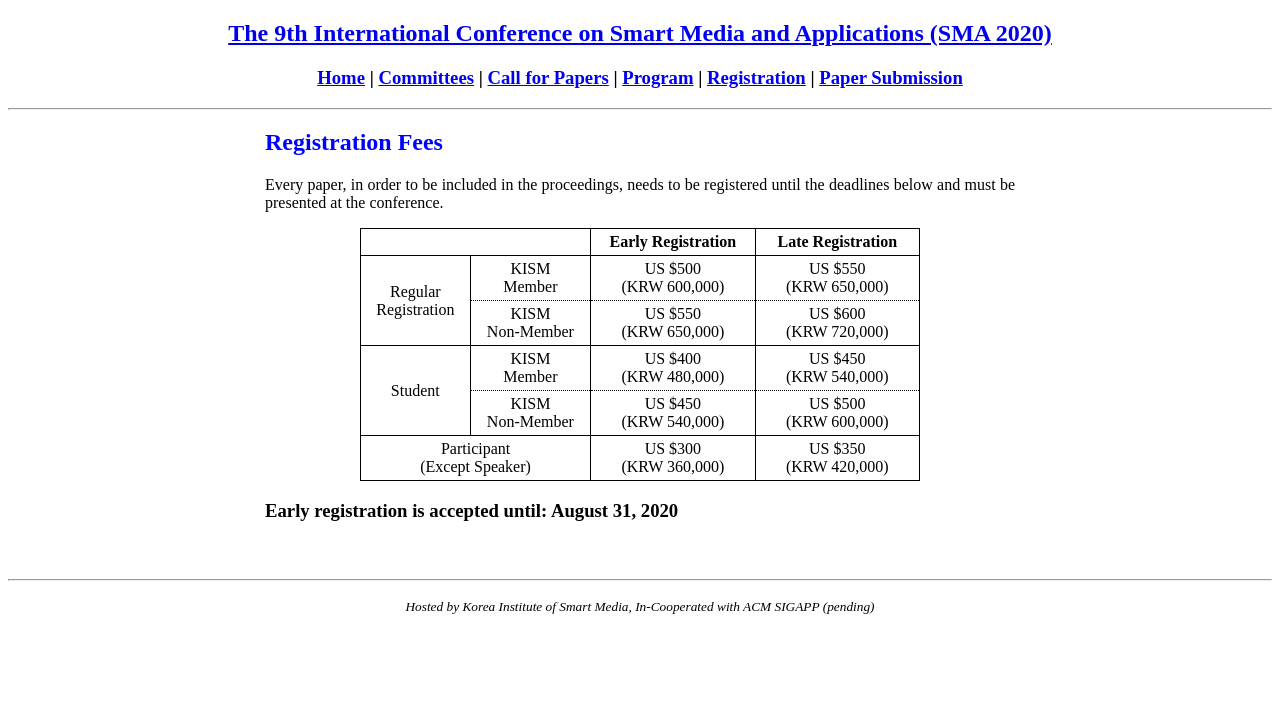
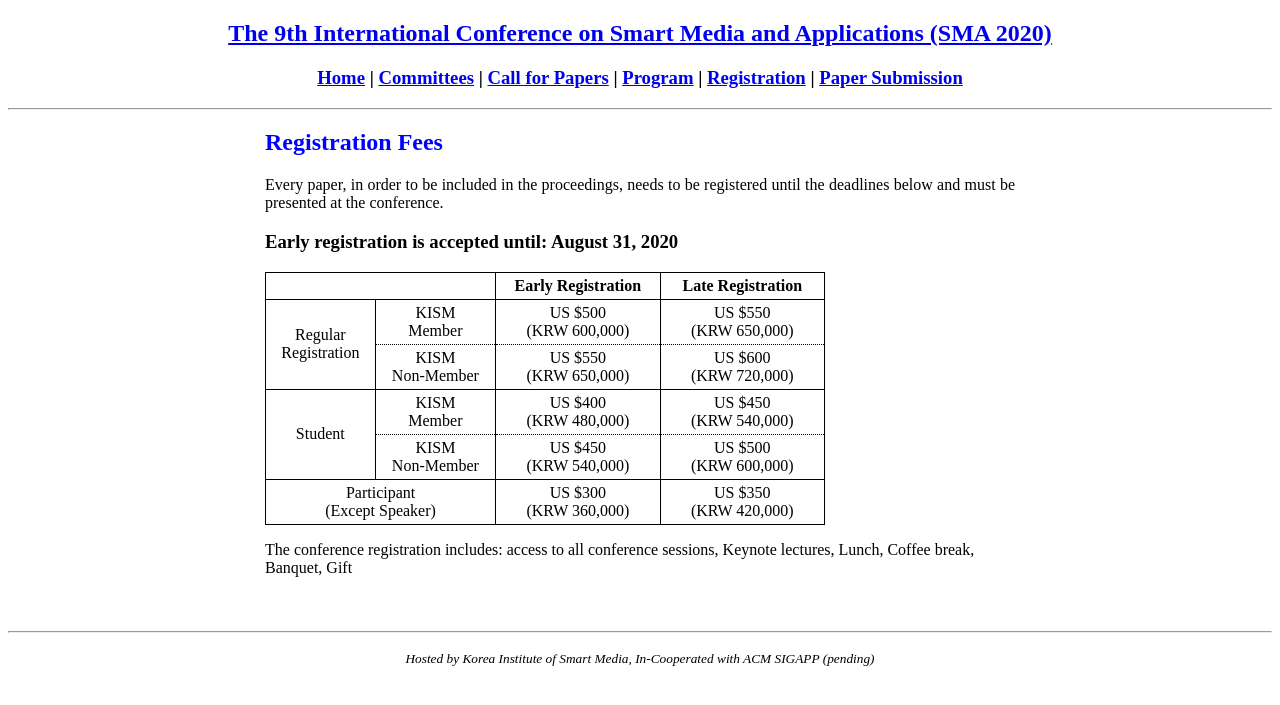
Before and after one commit to icea-conf/sma-2020.github.io, a Jekyll site: the page built from registration/index.html, in a window 1280 px wide. Shown: the top 705 px of the page. Built offline with Jekyll 4.4.1, drawn with Linux system fonts in a browser that asks for light colours.

Commit message:
Update index.html

```diff
--- a/registration/index.html
+++ b/registration/index.html
@@ -7,7 +7,7 @@ title: SMA 2020
           <div>
                <h2 style="color:#0000FF">Registration Fees</h2>
                <p style="text-align: justify">Every paper, in order to be included in the proceedings, needs to be registered until the deadlines below and must be presented at the conference.</p>
-               <center>
+               <h3>Early registration is accepted until: August 31, 2020</h3>
                <table class="tlayout" cellspacing="0">
                     <tbody style="text-align: center">
                          <tr>
@@ -98,8 +98,7 @@ title: SMA 2020
                          </tr>
                     </tbody>
                </table>
-               </center>
-               <h3>Early registration is accepted until: August 31, 2020</h3>
+               <p>The conference registration includes: access to all conference sessions, Keynote lectures, Lunch, Coffee break, Banquet, Gift </p>
           </div>
      </div>
 </div>
```
Lines whose indentation alone changed are shown as unchanged.
